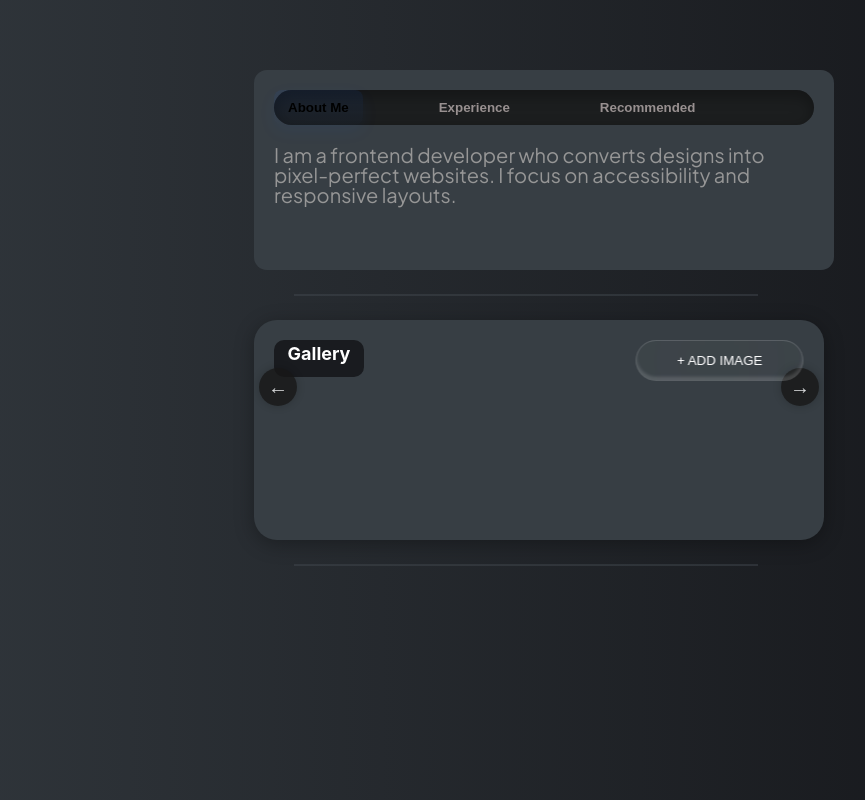
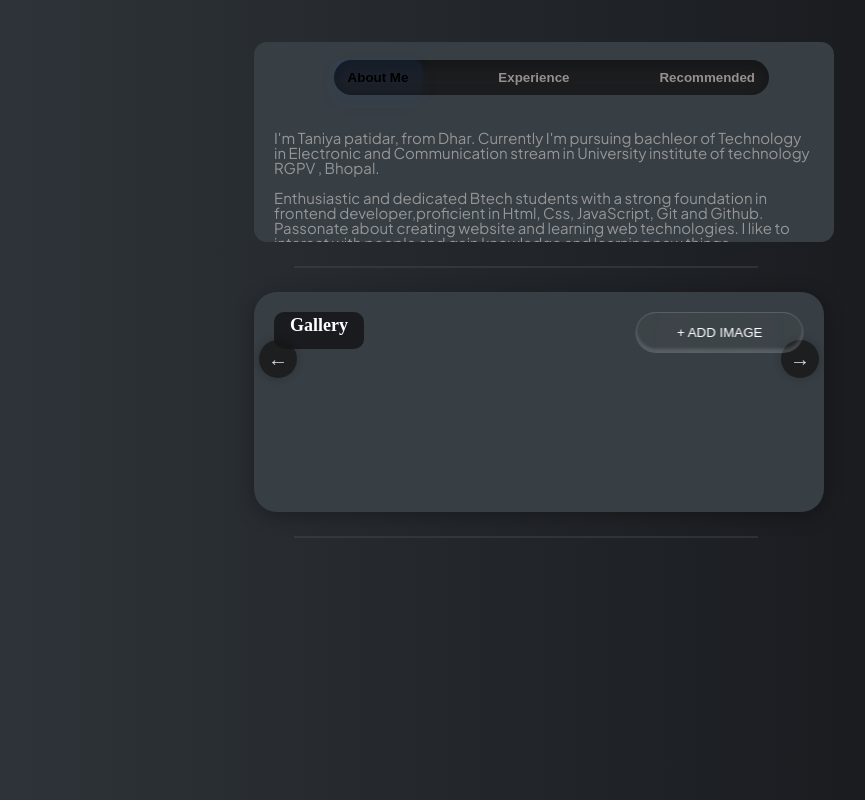
Before and after one commit to taniya-patidar/Assignment, a plain HTML site: page index.html in a window 1280 px wide. Shown: the whole page, without its empty margins (386-1251 px from the left). Drawn offline with Linux system fonts and the light colour scheme.

Commit message:
add about, experience , recommended part

```diff
--- a/index.html
+++ b/index.html
@@ -32,18 +32,24 @@
           <div class="tab-panels">
             <div role="tabpanel" id="panel-about" aria-labelledby="tab-about" class="panel">
 
-              <p>I am a frontend developer who converts designs into pixel-perfect websites. I focus on accessibility and responsive layouts.</p>
+              <p>  <br><br><br><br>I'm Taniya patidar, from Dhar.
+                Currently I'm pursuing bachleor of Technology in Electronic and Communication stream in University institute of technology RGPV , Bhopal. <br><br>
+                Enthusiastic and dedicated Btech students with a strong foundation in frontend developer,proficient in Html, Css, JavaScript, Git and Github. Passonate about creating website and learning web technologies.
+              I like to interact with people and gain knowledge and learning new things...
+
+              </p>
             </div>
             <div role="tabpanel" id="panel-exp" aria-labelledby="tab-exp" class="panel" hidden>
               <!-- <h2>Experience</h2> -->
+                <br><br><br><br>
               <ul>
-                <li>Internship at XYZ — Frontend</li>
-                <li>Freelance UI implementations</li>
+                <li>Participate in college coding program</li>
+                <li>Participate in 24-hour hackathon(Nagpur)</li>
               </ul>
             </div>
             <div role="tabpanel" id="panel-rec" aria-labelledby="tab-rec" class="panel" hidden>
               <!-- <h2>Recommended</h2> -->
-              <p>These are recommended resources and projects I worked on.</p>
+              <p> <br><br><br><br>These are recommended resources and projects I worked on.</p>
             </div>
           </div>
         </div>
--- a/styles.css
+++ b/styles.css
@@ -4,17 +4,12 @@
     margin: 0;
     padding: 0;
 }
-:root{
-
-  --shadow-card: 0 10px 30px rgba(17,24,39,0.08), 0 2px 6px rgba(17,24,39,0.04);
 
 
 
-}
-
-
-body{font-family:Inter, system-ui, -apple-system, 'Segoe UI', Roboto, 'Helvetica Neue', Arial; background:var(--bg); color:var(--text); margin:0; font-size:16px;}
-.page{max-width:var(--max-width); margin:28px auto; padding:0 var(--container-padding);} /* same left-right padding for both widgets */
+/* body{font-family: Plus Jakarta Sans, system-ui, -apple-system, 'Segoe UI', Roboto, 'Helvetica Neue', Arial; background:var(--bg); color:var(--text); margin:0; font-size:16px;} */
+/* .page{max-width:var(--max-width); margin:28px auto; padding:0 var(--container-padding);} */
+ /* same left-right padding for both widgets */
 
 .topbar{display:flex; align-items:center; height:42px}
 .logo{font-size:20px; margin:0; font-weight:700}
@@ -81,7 +76,7 @@ body{font-family:Inter, system-ui, -apple-system, 'Segoe UI', Roboto, 'Helvetica
     line-height: 100%;
     letter-spacing: 0;
     color: #969696;
-    font-size: 20px;
+    font-size: 15px;
 }
 .content-wrap{
     display: flex;
@@ -93,7 +88,21 @@ body{font-family:Inter, system-ui, -apple-system, 'Segoe UI', Roboto, 'Helvetica
     background-color:  #373e44;
     border-radius: 13px;
     padding: 20px;
+    overflow-y: auto;
 
+}
+
+::-webkit-scrollbar {
+  width: 4px;
+}
+
+::-webkit-scrollbar-thumb {
+  background-color: #666;
+  border-radius: 10px;
+}
+
+::-webkit-scrollbar-track {
+  background: transparent;
 }
 .middle{
 
@@ -110,6 +119,9 @@ body{font-family:Inter, system-ui, -apple-system, 'Segoe UI', Roboto, 'Helvetica
 
     border-radius: 23px;
     background-color: #171717cf;
+     position: fixed;
+     top: 60px;
+    right: 125px;
     box-shadow: inset 0px 4.96px 12.4px 2.48px rgba(0,0,0, 0.25);
     /* color: #ffffff; */
 
@@ -117,6 +129,7 @@ body{font-family:Inter, system-ui, -apple-system, 'Segoe UI', Roboto, 'Helvetica
 }
 .tab{
     color: rgb(152, 144, 144);
+
 }
 .tab:hover{
     color: white;
```
